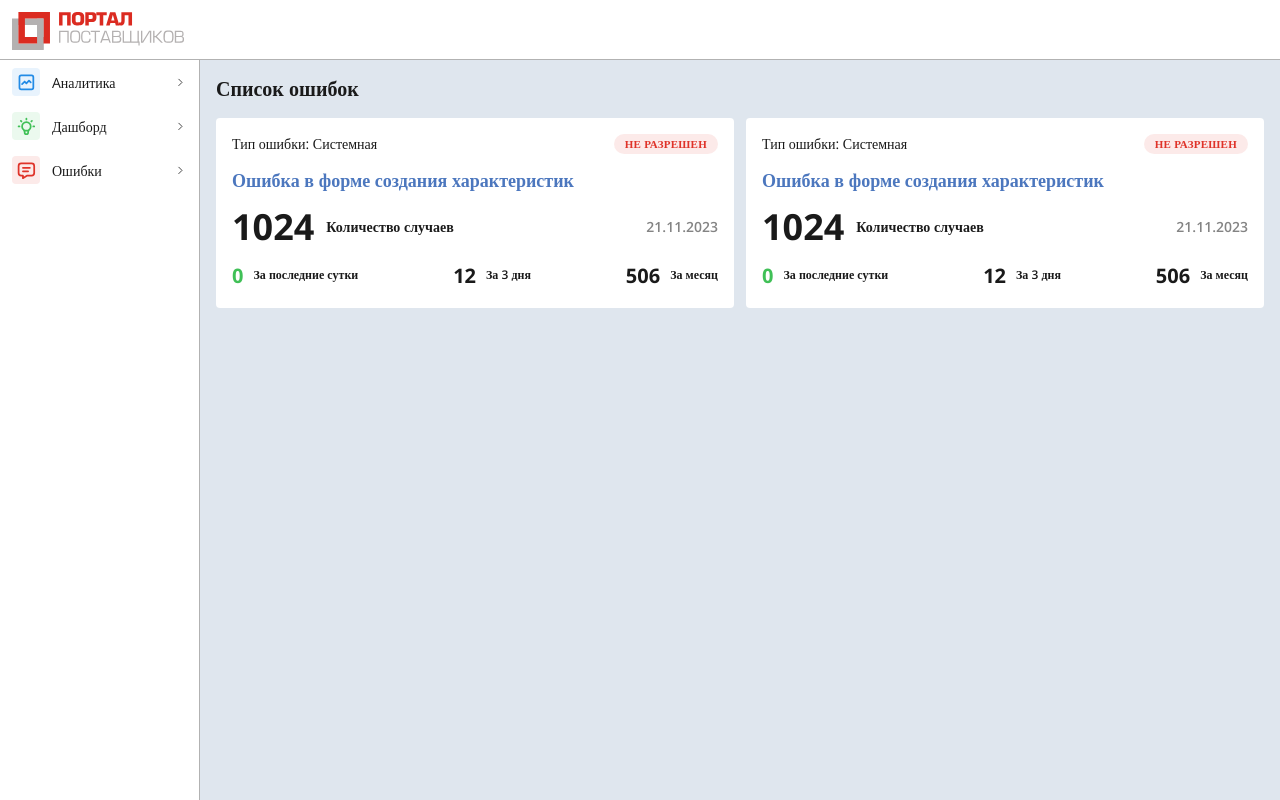
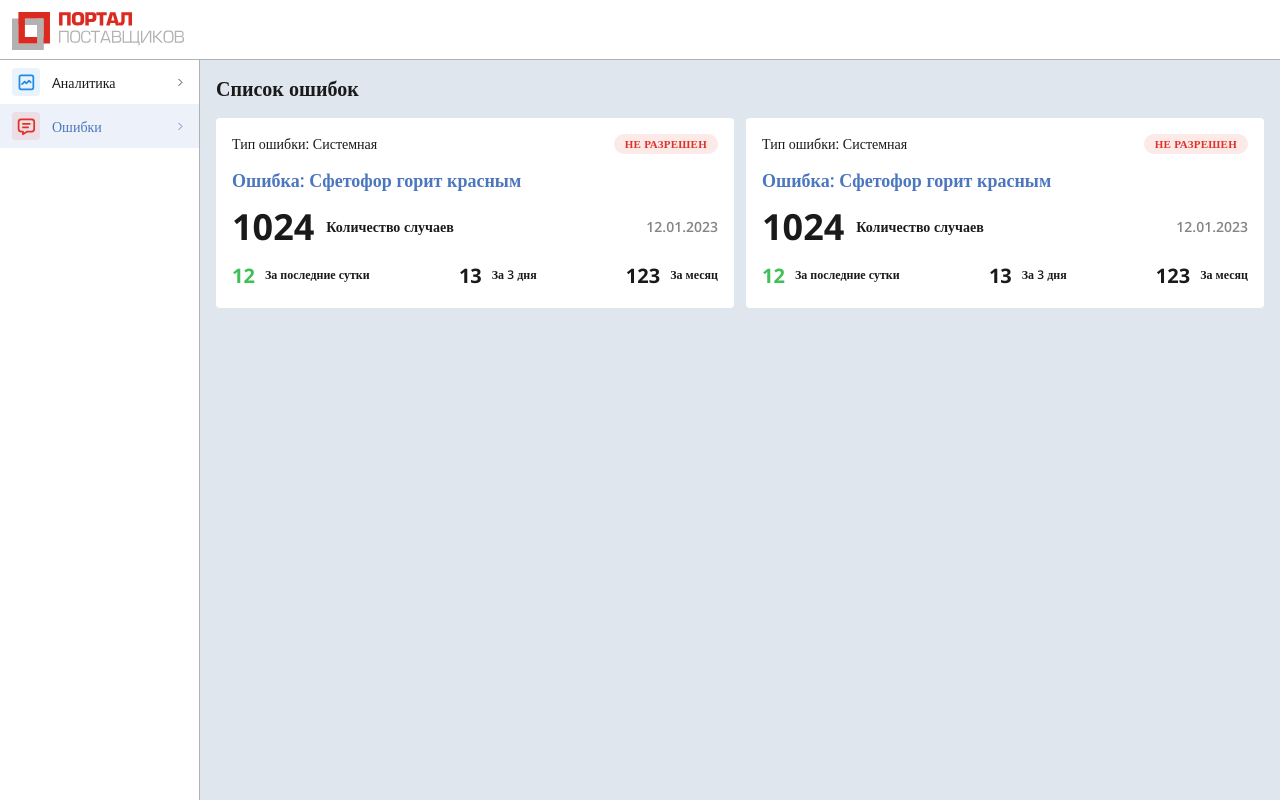
Before and after one commit to AtomicScience/tenderhack2023controlcenter, a React (Vite) app: page /errors in a window 1280 px wide. Built offline with nearby package versions, Linux system fonts and the light colour scheme; what @reatom/framework, @reatom/npm-react would draw is missing.

Commit message:
feat: Routing added feat: Dashboard page added

```diff
--- a/package.json
+++ b/package.json
@@ -21,6 +21,7 @@
     "lodash": "^4.17.21",
     "react": "^18.2.0",
     "react-dom": "^18.2.0",
+    "react-router-dom": "^6.17.0",
     "tailwind-merge": "^1.14.0"
   },
   "devDependencies": {
--- a/src/App.tsx
+++ b/src/App.tsx
@@ -1,35 +1,18 @@
-import { AppShell, Burger, Group } from '@mantine/core';
-import { useDisclosure } from '@mantine/hooks';
-import { Navbar } from './components/Navbar';
-import { Incidents } from './components/Incidents';
+import { Route, Routes } from "react-router-dom"
+import { IncidentsPage } from "./components/IncidentsPage"
+import { Frame } from "./components/Frame"
+import { DasboardPage } from "./components/DashboardPage"
 
 function App() {
-  const [opened, { toggle }] = useDisclosure();
-
   return (
-    <AppShell
-      header={{ height: 60 }}
-      navbar={{ width: 200, breakpoint: "sm", collapsed: { mobile: !opened } }}
-      padding="md"
-    >
-      <AppShell.Header p="sm">
-        <Group>
-          <Burger opened={opened} onClick={toggle} hiddenFrom="sm" size="sm" />
-          <div className="flex align-center">
-            <img src="pp_logo.svg" />
-          </div>
-        </Group>
-      </AppShell.Header>
-
-      <AppShell.Navbar>
-        <Navbar />
-      </AppShell.Navbar>
-
-      <AppShell.Main bg="pale-blue.1">
-        <Incidents />
-      </AppShell.Main>
-    </AppShell>
-  );
+    <Routes>
+      <Route path="/" element={<Frame />}>
+        <Route path="/" element={<DasboardPage />} />
+        <Route path="errors" element={<IncidentsPage />} />
+      </Route>
+      <Route path="*" element={<p>404</p>} />
+    </Routes>
+  )
 }
 
 export default App
--- /dev/null
+++ b/src/components/DashboardPage.tsx
@@ -0,0 +1,14 @@
+import { Flex, Stack, Title } from '@mantine/core';
+
+export const DasboardPage = () => {
+    return (
+      <Stack>
+        <Title order={1} size="xl" fw={700}>
+          Аналитика
+        </Title>
+        <Flex gap="sm" wrap='wrap'>
+          <p>Тут будет аналитика</p>
+        </Flex>
+      </Stack>
+    )
+}
--- /dev/null
+++ b/src/components/Frame.tsx
@@ -0,0 +1,33 @@
+import { AppShell, Burger, Group } from '@mantine/core';
+import { useDisclosure } from '@mantine/hooks';
+import { Navbar } from './Navbar';
+import { Outlet } from 'react-router-dom';
+
+export const Frame = () => {
+  const [opened, { toggle }] = useDisclosure();
+
+  return (
+    <AppShell
+      header={{ height: 60 }}
+      navbar={{ width: 200, breakpoint: "sm", collapsed: { mobile: !opened } }}
+      padding="md"
+    >
+      <AppShell.Header p="sm">
+        <Group>
+          <Burger opened={opened} onClick={toggle} hiddenFrom="sm" size="sm" />
+          <div className="flex align-center">
+            <img src="pp_logo.svg" />
+          </div>
+        </Group>
+      </AppShell.Header>
+
+      <AppShell.Navbar>
+        <Navbar />
+      </AppShell.Navbar>
+
+      <AppShell.Main bg="pale-blue.1">
+         <Outlet />
+      </AppShell.Main>
+    </AppShell>
+  )
+}
--- a/src/components/IncidentCard.tsx
+++ b/src/components/IncidentCard.tsx
@@ -1,7 +1,28 @@
 import { Anchor, Badge, Card, CardSection, Center, Group, Space, Stack, Text } from '@mantine/core'
 import { IconVersions } from '@tabler/icons-react';
+import { FC } from 'react';
 
-export const IncidentCard = () => {
+interface IncidentsCardProps {
+  errorKind: string
+  errorType: string
+  status: string
+  overallCount: number
+  date: string
+  lastDayCount: number
+  threeDaysCount: number
+  oneMonthCount: number
+}
+
+export const IncidentCard: FC<IncidentsCardProps> = ({
+  errorKind,
+  errorType,
+  status,
+  overallCount,
+  date,
+  lastDayCount,
+  threeDaysCount,
+  oneMonthCount
+}) => {
   return (
     <Card bg="white" className='!flex-grow'>
       <Stack gap="sm">
@@ -9,33 +30,33 @@ export const IncidentCard = () => {
           <Text size="sm">
             Тип ошибки:{" "}
             <Text span fw={500}>
-              Системная
+              {errorType}
             </Text>
           </Text>
           <Badge variant="light" color="red">
-            Не разрешен
+            {status}
           </Badge>
         </Group>
         <Anchor size="lg" fw={600}>
-          Ошибка в форме создания характеристик
+          {errorKind}
         </Anchor>
         <Group justify="space-between">
           <Group gap="sm">
             <Text span fw={700} className="!text-4xl">
-              1024
+              {overallCount}
             </Text>
             <Text size="sm" fw={600}>
               Количество случаев
             </Text>
           </Group>
           <Text c="gray" size="sm" fw={600}>
-            21.11.2023
+            {date}
           </Text>
         </Group>
         <Group justify="space-between">
           <Group gap="xs">
             <Text span fw={700} size="xl" c='green'>
-              0
+              {lastDayCount}
             </Text>
             <Text size="xs" fw={600}>
               За последние сутки
@@ -43,7 +64,7 @@ export const IncidentCard = () => {
           </Group>
           <Group gap="xs">
             <Text span fw={700} size="xl">
-              12
+              {threeDaysCount}
             </Text>
             <Text size="xs" fw={600}>
               За 3 дня
@@ -51,7 +72,7 @@ export const IncidentCard = () => {
           </Group>
           <Group gap="xs">
             <Text span fw={700} size="xl">
-              506
+              {oneMonthCount}
             </Text>
             <Text size="xs" fw={600}>
               За месяц
--- a/src/components/Incidents.tsx
+++ /dev/null
@@ -1,16 +0,0 @@
-import { Flex, Stack, Title } from '@mantine/core';
-import { IncidentCard } from './IncidentCard';
-
-export const Incidents = () => {
-  return (
-    <Stack>
-      <Title order={1} size="xl" fw={700}>
-        Список ошибок
-      </Title>
-      <Flex gap="sm" wrap='wrap'>
-        <IncidentCard />
-        <IncidentCard />
-      </Flex>
-    </Stack>
-  );
-}
--- /dev/null
+++ b/src/components/IncidentsPage.tsx
@@ -0,0 +1,34 @@
+import { Flex, Stack, Title } from '@mantine/core';
+import { IncidentCard } from './IncidentCard';
+
+export const IncidentsPage = () => {
+  return (
+    <Stack>
+      <Title order={1} size="xl" fw={700}>
+        Список ошибок
+      </Title>
+      <Flex gap="sm" wrap='wrap'>
+        <IncidentCard
+          errorKind='Ошибка: Сфетофор горит красным'
+          errorType='Системная'
+          status='Не разрешен'
+          overallCount={1024}
+          date='12.01.2023'
+          lastDayCount={12}
+          threeDaysCount={13}
+          oneMonthCount={123}
+          />
+        <IncidentCard
+          errorKind='Ошибка: Сфетофор горит красным'
+          errorType='Системная'
+          status='Не разрешен'
+          overallCount={1024}
+          date='12.01.2023'
+          lastDayCount={12}
+          threeDaysCount={13}
+          oneMonthCount={123}
+          />
+      </Flex>
+    </Stack>
+  );
+}
--- a/src/components/Navbar.tsx
+++ b/src/components/Navbar.tsx
@@ -1,10 +1,17 @@
-import { NavLink, ThemeIcon } from '@mantine/core';
-import { IconChevronRight, IconGraph, IconBulb, IconMessage } from '@tabler/icons-react';
+import { ThemeIcon, NavLink } from '@mantine/core';
+import { IconChevronRight, IconGraph, IconMessage } from '@tabler/icons-react';
+import { Link, useMatch, useNavigate } from 'react-router-dom';
 
 export const Navbar = () => {
+  const isAnalyticsPage = useMatch('/')
+  const isErrorsPage = useMatch('/errors')
+
   return (
     <>
+      <Link to="/">
         <NavLink
+          component='span'
+          active={!!isAnalyticsPage}
           label="Aналитика"
           leftSection={
             <ThemeIcon variant="light" size="md" color="blue">
@@ -13,16 +20,11 @@ export const Navbar = () => {
           }
           rightSection={<IconChevronRight size="0.8rem" stroke={1.5} />}
         />
+      </Link>
+      <Link to="/errors">
         <NavLink
-        label="Дашборд"
-        leftSection={
-          <ThemeIcon variant="light" size="md" color="green">
-            <IconBulb style={{ width: "80%", height: "80%" }} />
-          </ThemeIcon>
-        }
-        rightSection={<IconChevronRight size="0.8rem" stroke={1.5} />}
-      />
-      <NavLink
+          component='span'
+          active={!!isErrorsPage}
           label="Ошибки"
           leftSection={
             <ThemeIcon variant="light" size="md" color="red">
@@ -31,6 +33,7 @@ export const Navbar = () => {
           }
           rightSection={<IconChevronRight size="0.8rem" stroke={1.5} />}
         />
+      </Link>
     </>
   );
 }
--- a/src/main.tsx
+++ b/src/main.tsx
@@ -7,13 +7,16 @@ import { reatomContext } from '@reatom/npm-react';
 import { ctx } from './ctx.ts';
 import "@mantine/core/styles.css";
 import { MANTINE_THEME } from './mantineTheme.ts';
+import { BrowserRouter } from 'react-router-dom';
 
 ReactDOM.createRoot(document.getElementById("root")!).render(
   <React.StrictMode>
-    <MantineProvider theme={MANTINE_THEME}>
-      <reatomContext.Provider value={ctx}>
-        <App />
-      </reatomContext.Provider>
-    </MantineProvider>
+    <BrowserRouter>
+      <MantineProvider theme={MANTINE_THEME}>
+        <reatomContext.Provider value={ctx}>
+            <App />
+        </reatomContext.Provider>
+      </MantineProvider>
+    </BrowserRouter>
   </React.StrictMode>
 );
```
Also changed, not shown: 1 other file (tests, documents, lock files or other folders). Lines whose indentation alone changed are shown as unchanged.
